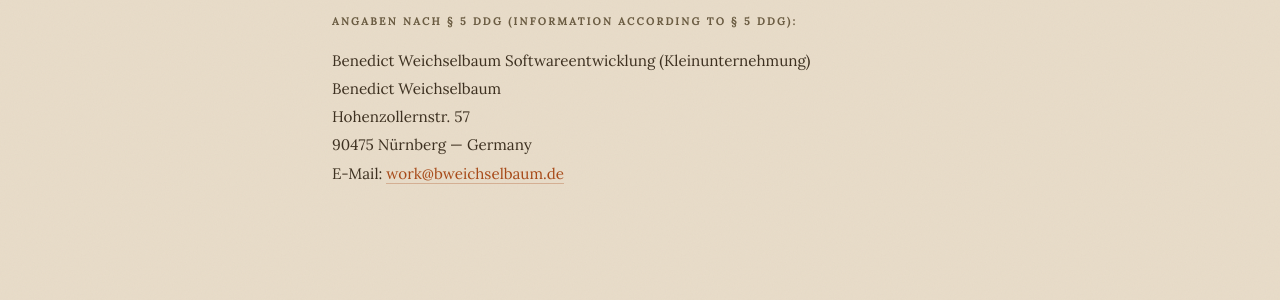
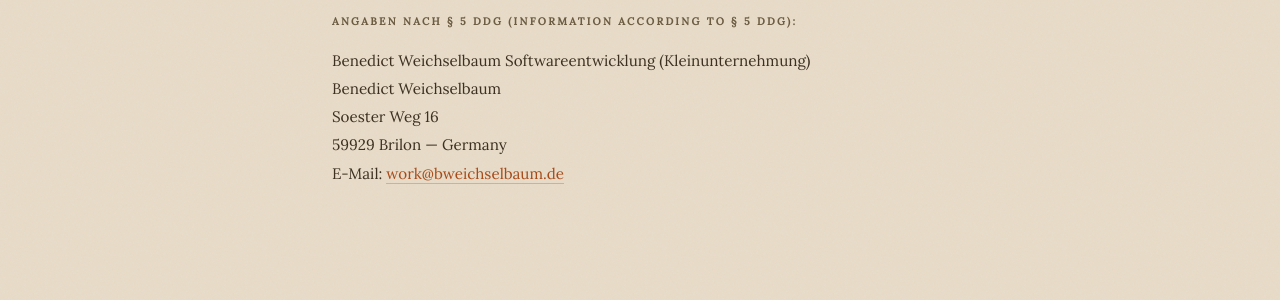
Before and after one commit to benedictweichselbaum/GrainForge_ProductPage, a Jekyll site: the page built from imprint.markdown, in a window 1280 px wide. Shown: the part 287-587 px from the top of the page. Built offline with Jekyll 4.4.1, drawn with Linux system fonts in a browser that asks for light colours; some web fonts are replaced.

Commit message:
Change Address

```diff
--- a/imprint.markdown
+++ b/imprint.markdown
@@ -10,7 +10,7 @@ description: "Legal imprint for GrainForge by Benedict Weichselbaum."
 Benedict Weichselbaum Softwareentwicklung (Kleinunternehmung)
 
 Benedict Weichselbaum<br>
-Hohenzollernstr. 57<br>
-90475 Nürnberg — Germany
+Soester Weg 16<br>
+59929 Brilon — Germany
 
 E-Mail: [work@bweichselbaum.de](mailto:work@bweichselbaum.de)
```
